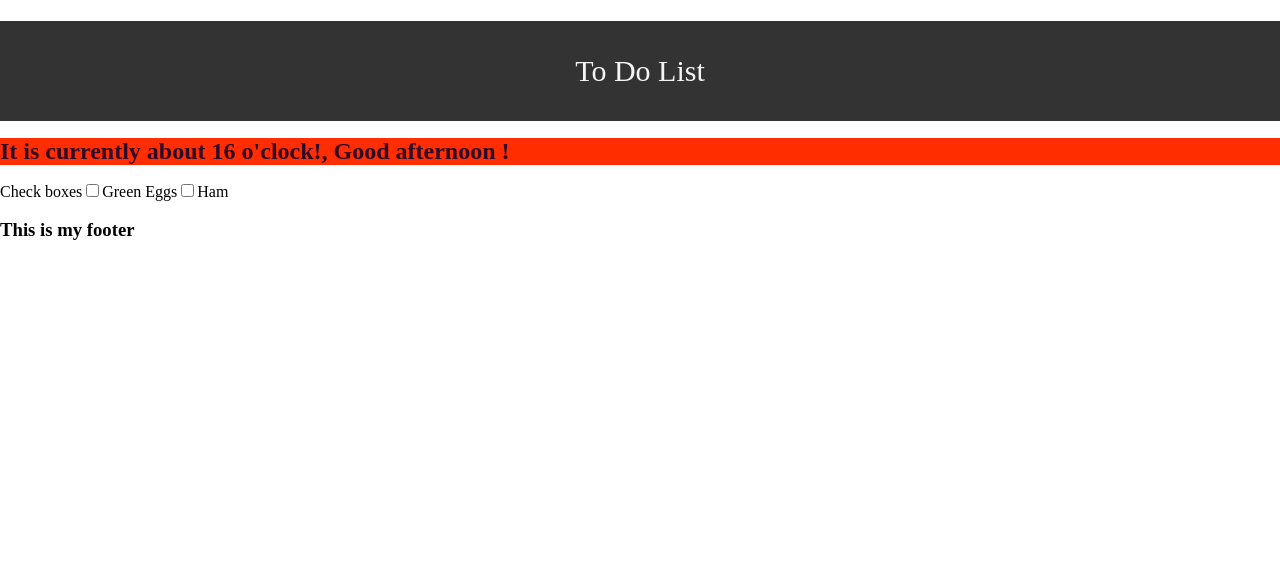
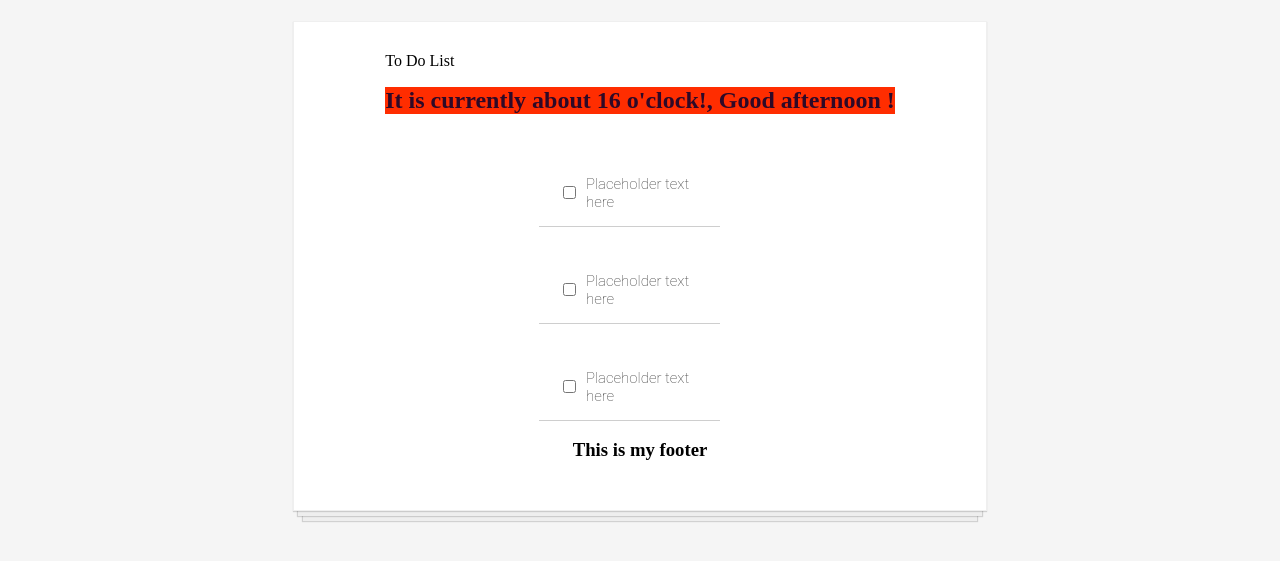
Before and after one commit to lmaghran/React_Libs, a Flask app: page / in a window 1280 px wide. Shown: the top 561 px of the page. Run offline with Flask 2, Linux system fonts and the light colour scheme; some libraries are stand-ins or nearby versions.

Commit message:
Created react to do list

```diff
--- a/static/reactlibs.jsx
+++ b/static/reactlibs.jsx
@@ -1,20 +1,20 @@
+function ToDoItem() {
+    return (
+        <div className="todo-item">
+            <input type="checkbox" />
+            <p>Placeholder text here</p>
+        </div>
+    )
+}
+
+
 function MainContent () {
     return(
-    <main>
-    <label>Check boxes</label>
-             <input type = "checkbox"
-                 id = "chkEggs"
-                 value = "greenEggs" />
-                 <label for = "chkEggs">
-                 Green Eggs
-                 </label>
-
-            <input type = "checkbox"
-                 id = "chkHam"
-                 value = "ham" />
-
-        <label for = "chkHam">Ham</label>
-    </main>
+    <div>
+    <ToDoItem/>
+    <ToDoItem/>
+    <ToDoItem/>
+    </div>
     )
 }
 
@@ -61,7 +61,7 @@ function Footer () {
 function MyApp() {
     return (
 
-    <div>
+    <div className="todo-list">
     <Header />
     <MainContent />
     <Footer />
--- a/static/styles.css
+++ b/static/styles.css
@@ -1,15 +1,47 @@
 body {
-    margin: 0;
+    background-color: whitesmoke;
 }
 
-.navbar {
-    height: 100px;
-    background-color: #333;
-    color: whitesmoke;
-    margin-bottom: 15px;
-    text-align: center;
+.todo-list {
+    background-color: white;
+    margin: auto;
+    width: 50%;
+    display: flex;
+    flex-direction: column;
+    align-items: center;
+    border: 1px solid #efefef;
+    box-shadow:
+    /* The top layer shadow */
+        0 1px 1px rgba(0,0,0,0.15),
+            /* The second layer */
+        0 10px 0 -5px #eee,
+            /* The second layer shadow */
+        0 10px 1px -4px rgba(0,0,0,0.15),
+            /* The third layer */
+        0 20px 0 -10px #eee,
+            /* The third layer shadow */
+        0 20px 1px -9px rgba(0,0,0,0.15);
+    padding: 30px;
+}
+
+.todo-item {
+    display: flex;
+    justify-content: flex-start;
+    align-items: center;
+    padding: 30px 20px 0;
+    width: 70%;
+    border-bottom: 1px solid #cecece;
+    font-family: Roboto, sans-serif;
+    font-weight: 100;
+    font-size: 15px;
+    color: #333333;
+}
+
+input[type=checkbox] {
+    margin-right: 10px;
     font-size: 30px;
-    display: flex;
-    justify-content: center;
-    align-items: center;
 }
+
+input[type=checkbox]:focus {
+    outline: 0;
+}
```
